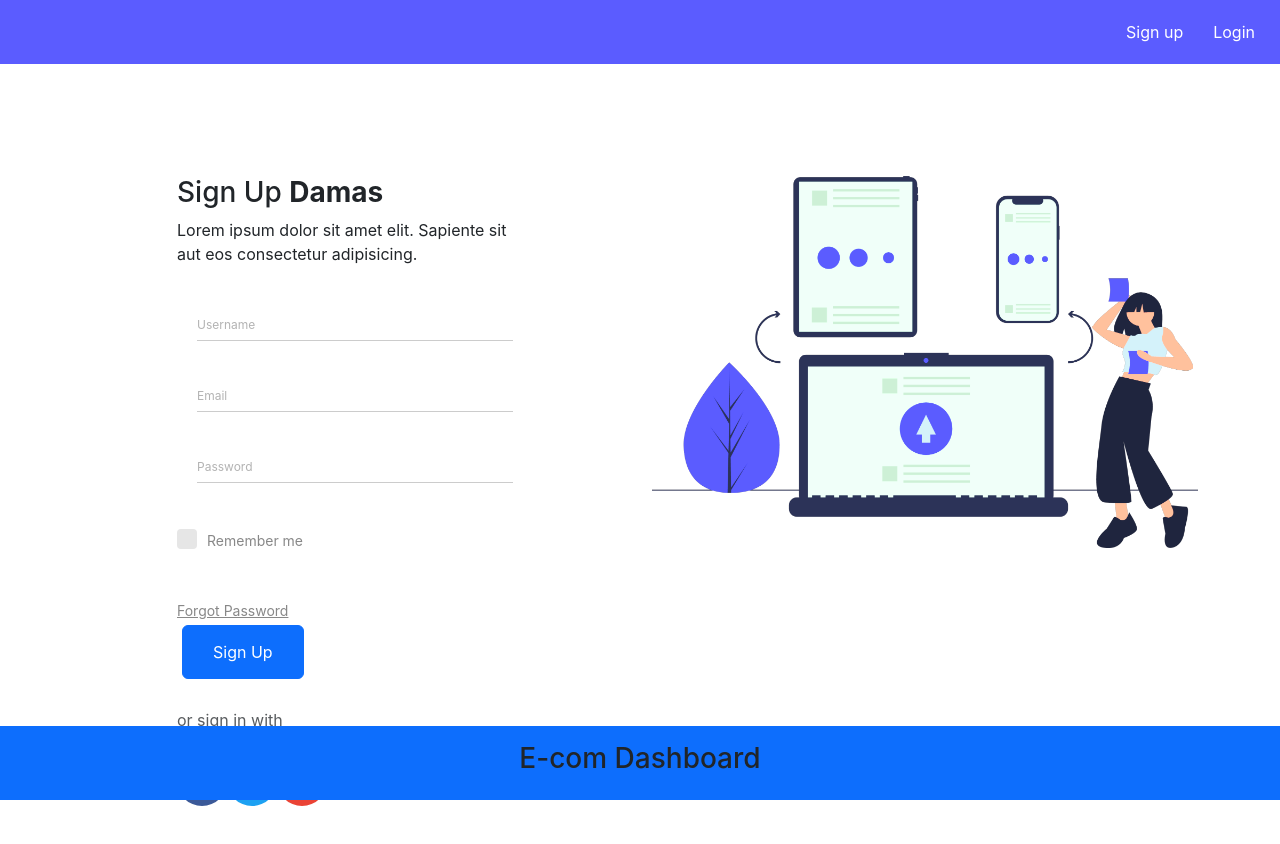
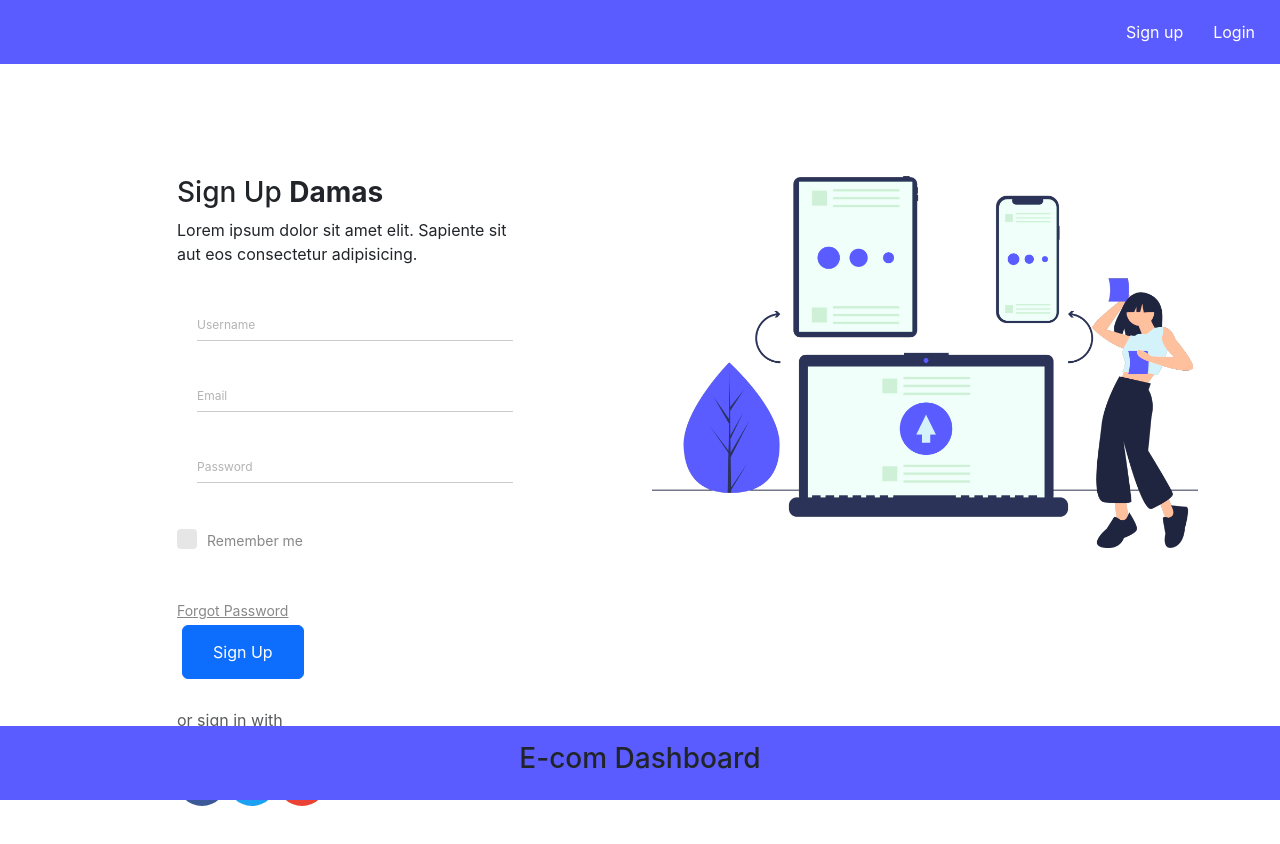
Before and after one commit to Azi-mx/E-dashboard, a React (Create React App) app in the folder front-end/: page /signup in a window 1280 px wide. Shown: the top 844 px of the page. Built offline with nearby package versions, Linux system fonts and the light colour scheme; the HTML template or start-up script is replaced by a standard one.

Commit message:
updates in css and validation

```diff
--- a/front-end/package.json
+++ b/front-end/package.json
@@ -6,12 +6,14 @@
     "@testing-library/jest-dom": "^5.17.0",
     "@testing-library/react": "^13.4.0",
     "@testing-library/user-event": "^13.5.0",
+    "formik": "^2.4.5",
     "react": "^18.2.0",
     "react-dom": "^18.2.0",
     "react-hook-form": "^7.47.0",
     "react-router-dom": "^6.14.2",
     "react-scripts": "5.0.1",
-    "web-vitals": "^2.1.4"
+    "web-vitals": "^2.1.4",
+    "yup": "^1.3.2"
   },
   "scripts": {
     "start": "react-scripts start",
--- a/front-end/public/index.html
+++ b/front-end/public/index.html
@@ -51,19 +51,7 @@
     <script src="https://cdn.jsdelivr.net/npm/@popperjs/core@2.11.8/dist/umd/popper.min.js" integrity="sha384-I7E8VVD/ismYTF4hNIPjVp/Zjvgyol6VFvRkX/vR+Vc4jQkC+hVqc2pM8ODewa9r" crossorigin="anonymous"></script>
     <script src="https://cdnjs.cloudflare.com/ajax/libs/jquery/3.7.1/jquery.min.js" integrity="sha512-v2CJ7UaYy4JwqLDIrZUI/4hqeoQieOmAZNXBeQyjo21dadnwR+8ZaIJVT8EE2iyI61OV8e6M8PP2/4hpQINQ/g==" crossorigin="anonymous" referrerpolicy="no-referrer"></script>
     <script>
-    $(function() {
-  'use strict';
 
-  $('.form-control').on('input', function() {
-    var $field = $(this).closest('.form-group');
-
-    if (this.value) {
-      $field.addClass('field--not-empty');
-    } else {
-      $field.removeClass('field--not-empty');
-    }
-  });
-});
 
     </script>
 </body>
--- a/front-end/src/App.css
+++ b/front-end/src/App.css
@@ -1,3 +1,6 @@
+body{
+  height: 100vh;
+}
 .nav-ul li {
   display: inline-block;
   padding: 10px;
@@ -25,7 +28,6 @@
   /* position: absolute; */
   /* bottom: 0; */
   text-align: center;
-  width: 100%;
   background-color: #5B5CFF;
 }
 
--- a/front-end/src/components/Footer.js
+++ b/front-end/src/components/Footer.js
@@ -2,7 +2,7 @@ import React from 'react'
 
 export default function Footer() {
   return (
-    <div className='footer container-fluid text-center bg-primary py-3 fixed-bottom'>
+    <div className='footer container-fluid  py-3 fixed-bottom'>
     <h3>E-com Dashboard</h3>
     </div>
   )
--- a/front-end/src/components/Signup.js
+++ b/front-end/src/components/Signup.js
@@ -17,8 +17,13 @@ export default function Signup() {
     if (auth) {
       navigate('/')
     }
-  }, [])
+  }, [navigate])
+// Validations
 
+
+
+
+  //
   const handleInputChange = (e) => {
     const { name, value } = e.target;
     if (name === 'name') {
@@ -29,8 +34,6 @@ export default function Signup() {
       setPassword(value);
     }
 
-    // Your existing onChange logic
-    // ...
 
     // Add class based on the content of the input
     const field = e.target.closest('.form-group');
@@ -42,6 +45,8 @@ export default function Signup() {
       }
     }
   };
+
+
   const collectData = async () => {
     console.warn(name, email, password)
     if (name, email, password) {
```
Also changed, not shown: 13 other files (tests, documents, lock files or other folders).
